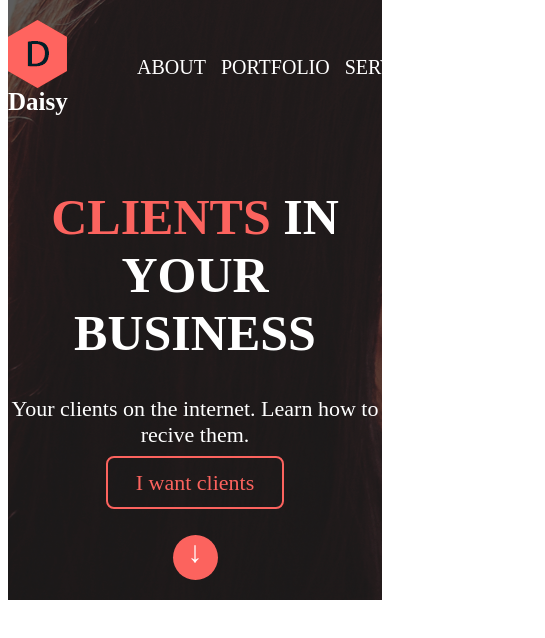
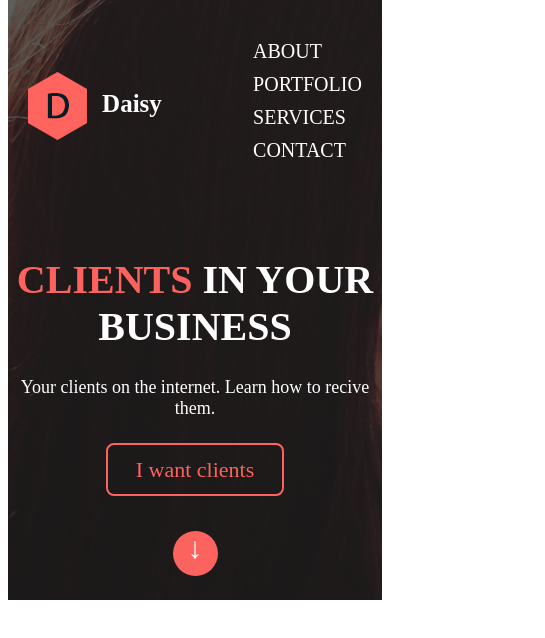
Before and after one commit to RurikPreacher/Daisy, a plain HTML site: page index.html in a window 390 px wide. Shown: the whole page, 545 px wide, since content can reach past the window. Drawn offline with Linux system fonts and the light colour scheme.

Commit message:
second commit

```diff
--- /dev/null
+++ b/css/media.css
@@ -0,0 +1,26 @@
+@media screen and (max-width: 768px) and (min-width: 550px) {
+    nav {
+        flex-direction: column;
+        justify-content: center;
+    }
+}
+@media screen and (max-width: 549px) {
+    nav {
+        padding: 0px 2px;
+    }
+    menu {
+        display: flex;
+        flex-direction: column;
+    }
+    menu li {
+        margin-bottom: 10px;
+    }
+    body header .mainText h1 {
+        font-size: 40px;
+        margin-top: 20px;
+    }
+    body header .mainText p {
+        font-size: 18px;
+        padding-bottom: 20px;
+    }
+}
--- a/index.html
+++ b/index.html
@@ -5,6 +5,7 @@
     <meta name="viewport" content="width=device-width, initial-scale=1.0">
     <meta http-equiv="X-UA-Compatible" content="ie=edge">
     <link rel="stylesheet" href="css/main.css">
+    <link rel="stylesheet" href="css/media.css">
     <title>Daisy</title>
 </head>
 <body>
```
